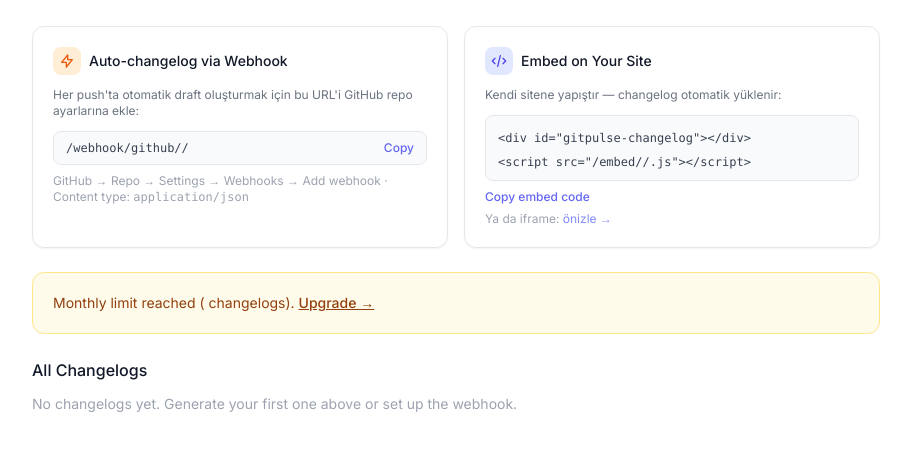
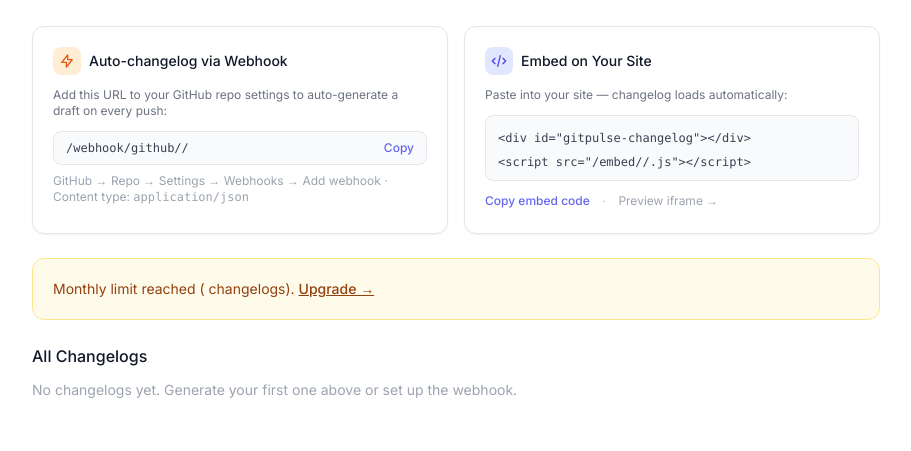
Before and after one commit to emrefkrlr/gitpulse, a FastAPI app: template app/templates/project.html in a window 1280 px wide. Shown: the part 92-543 px from the top of the page, without its empty margins (184-1095 px from the left). Run offline with FastAPI, Linux system fonts and the light colour scheme; the template is opened without the code that fills it, so the values that code supplies are empty; some libraries are stand-ins or nearby versions.

Commit message:
fix: v1.2.2 all english + readme ngrok guide

```diff
--- a/app/templates/project.html
+++ b/app/templates/project.html
@@ -10,7 +10,7 @@
     </div>
   </div>
 
-  <!-- Webhook & Embed Setup Cards -->
+  <!-- Webhook & Embed Cards -->
   <div class="grid grid-cols-1 md:grid-cols-2 gap-4 mb-6">
 
     <!-- Webhook Card -->
@@ -21,7 +21,7 @@
         </div>
         <h2 class="font-medium text-gray-900 text-sm">Auto-changelog via Webhook</h2>
       </div>
-      <p class="text-xs text-gray-500 mb-3">Her push'ta otomatik draft oluşturmak için bu URL'i GitHub repo ayarlarına ekle:</p>
+      <p class="text-xs text-gray-500 mb-3">Add this URL to your GitHub repo settings to auto-generate a draft on every push:</p>
       <div class="bg-gray-50 border border-gray-200 rounded-lg px-3 py-2 flex items-center justify-between gap-2">
         <code class="text-xs text-gray-700 break-all">{{ base_url }}/webhook/github/{{ project.id }}/{{ project.webhook_token }}</code>
         <button onclick="navigator.clipboard.writeText('{{ base_url }}/webhook/github/{{ project.id }}/{{ project.webhook_token }}')"
@@ -38,13 +38,16 @@
         </div>
         <h2 class="font-medium text-gray-900 text-sm">Embed on Your Site</h2>
       </div>
-      <p class="text-xs text-gray-500 mb-3">Kendi sitene yapıştır — changelog otomatik yüklenir:</p>
+      <p class="text-xs text-gray-500 mb-3">Paste into your site — changelog loads automatically:</p>
       <div class="bg-gray-50 border border-gray-200 rounded-lg px-3 py-2">
         <code class="text-xs text-gray-700 break-all">&lt;div id="gitpulse-changelog"&gt;&lt;/div&gt;<br>&lt;script src="{{ base_url }}/embed/{{ user.username }}/{{ project.slug }}.js"&gt;&lt;/script&gt;</code>
       </div>
-      <button onclick="navigator.clipboard.writeText('<div id=\'gitpulse-changelog\'></div>\n<script src=\'{{ base_url }}/embed/{{ user.username }}/{{ project.slug }}.js\'><\/script>')"
-        class="mt-2 text-xs text-indigo-500 hover:text-indigo-700 font-medium">Copy embed code</button>
-      <p class="text-xs text-gray-400 mt-1">Ya da iframe: <a href="/embed/{{ user.username }}/{{ project.slug }}" target="_blank" class="text-indigo-400 hover:underline">önizle →</a></p>
+      <div class="mt-2 flex items-center gap-3">
+        <button onclick="navigator.clipboard.writeText('<div id=\'gitpulse-changelog\'></div>\n<script src=\'{{ base_url }}/embed/{{ user.username }}/{{ project.slug }}.js\'><\/script>')"
+          class="text-xs text-indigo-500 hover:text-indigo-700 font-medium">Copy embed code</button>
+        <span class="text-gray-300">·</span>
+        <a href="/embed/{{ user.username }}/{{ project.slug }}" target="_blank" class="text-xs text-gray-400 hover:text-gray-600">Preview iframe →</a>
+      </div>
     </div>
 
   </div>
@@ -52,7 +55,7 @@
   <!-- Generate form -->
   {% if can_generate %}
   <div class="bg-white border border-gray-200 rounded-xl shadow-sm p-6 mb-6">
-    <h2 class="font-medium text-gray-900 mb-4">Manuel Changelog Üret</h2>
+    <h2 class="font-medium text-gray-900 mb-4">Generate Changelog</h2>
     <form hx-post="/projects/{{ project.id }}/generate" hx-target="#changelog-result" hx-swap="innerHTML" hx-indicator="#gen-spinner">
       <div class="flex gap-3 items-end">
         <div class="flex-1">
```
Also changed, not shown: CHANGELOG.md, README.md.
